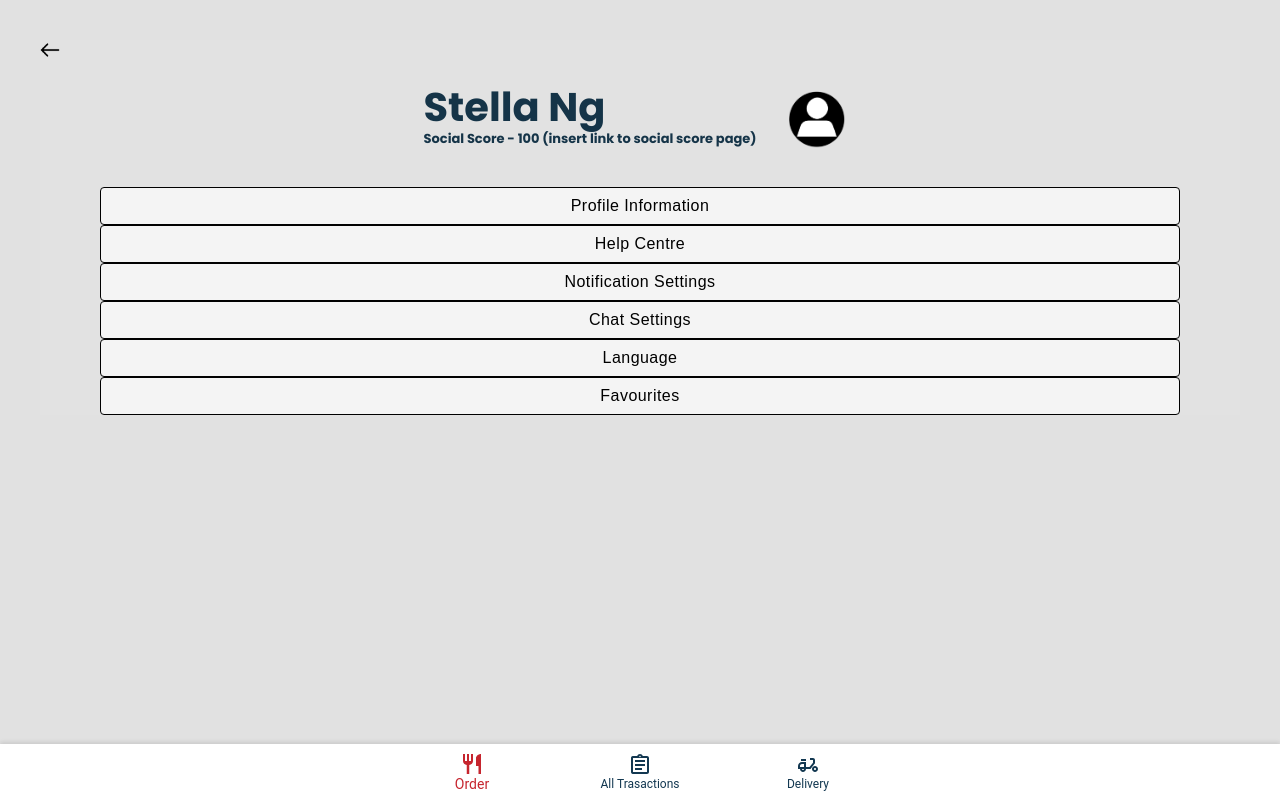
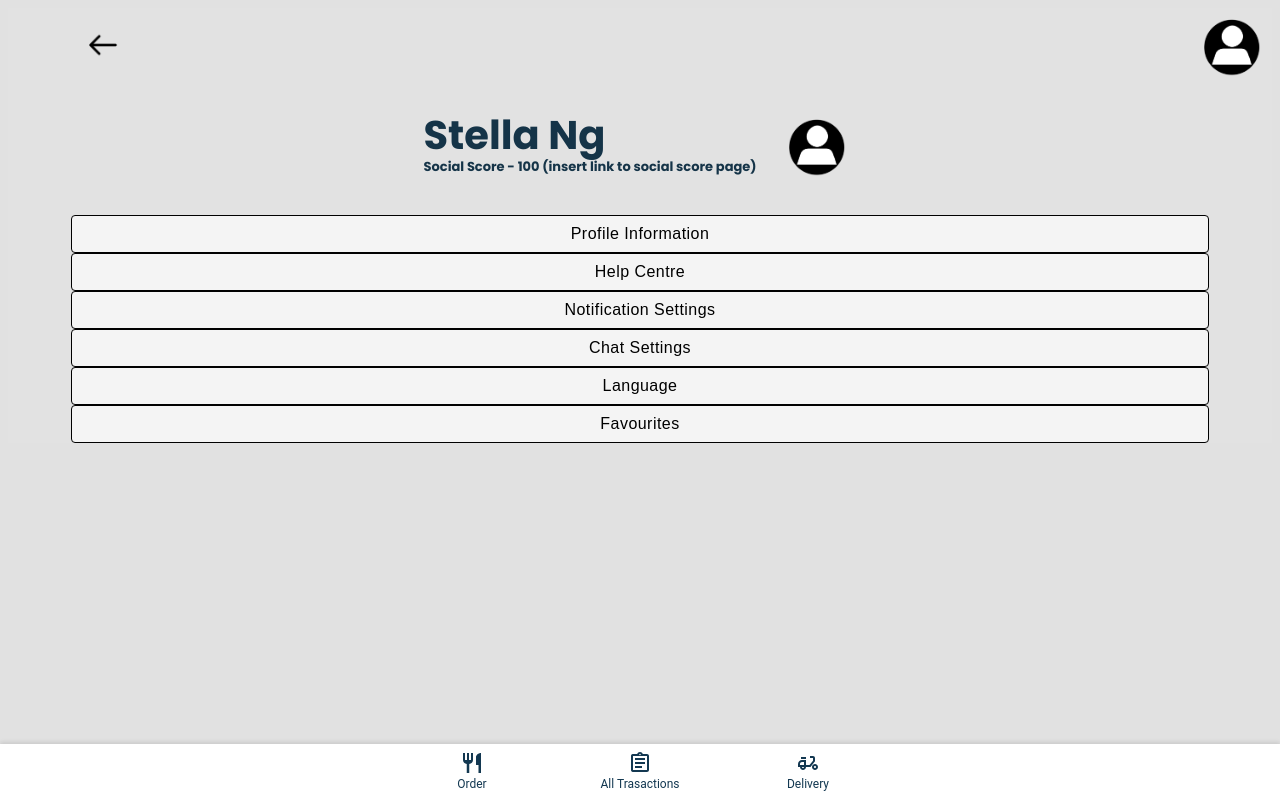
Before and after one commit to zylooooo/MaiBro, a React (Vite) app in the folder frontend/: page /settings in a window 1280 px wide. Built offline with nearby package versions, Linux system fonts and the light colour scheme.

Commit message:
Added Common Top Bar Components

```diff
--- a/frontend/src/components/common/bottomTab/bottomTab.jsx
+++ b/frontend/src/components/common/bottomTab/bottomTab.jsx
@@ -4,18 +4,17 @@ import RestaurantIcon from '@mui/icons-material/Restaurant';
 import AssignmentOutlinedIcon from '@mui/icons-material/AssignmentOutlined';
 import BottomNavigationAction from "@mui/material/BottomNavigationAction";
 import DeliveryDiningOutlinedIcon from '@mui/icons-material/DeliveryDiningOutlined';
+import { Link } from 'react-router-dom';
 
 
-const BottomTab = () => {
-    const [value, setValue] = React.useState(0);
+const BottomTab = (prop) => {
+    const [value, setValue] = React.useState(prop.value);
 
     return (
         <div
             style={{
-                display: "flex",
                 margin: "auto",
                 width: "100%",
-                display: "table",
                 boxShadow: "0px -2px 4px rgba(0, 0, 0, 0.1)",
                 position: "fixed",
                 bottom: "0",
@@ -43,16 +42,25 @@ const BottomTab = () => {
                 <BottomNavigationAction
                     disableRipple
                     label="Order"
+                    value = "Order"
+                    component={Link}
+                    to="/home"
                     icon={<RestaurantIcon />}
                 />
                 <BottomNavigationAction
                     disableRipple
                     label="All Trasactions"
+                    value = "Transaction"
+                    component={Link}
+                    to="/transaction"
                     icon={<AssignmentOutlinedIcon />}
                 />
                 <BottomNavigationAction
                     disableRipple
                     label="Delivery"
+                    value = "Delivery"
+                    component={Link}
+                    to="/delivery"
                     icon={<DeliveryDiningOutlinedIcon />}
                 />
             </BottomNavigation>
--- a/frontend/src/components/common/topTab/backButton/backButton.css
+++ /dev/null
@@ -1,8 +0,0 @@
-.back{
-    display: flex;
-    align-items: left;
-    position: "fixed";
-    top: 0;
-    width: 20px;
-    z-index: 100;
-}
--- a/frontend/src/components/common/topTab/backButton/backbutton.jsx
+++ /dev/null
@@ -1,18 +0,0 @@
-import React from 'react';
-import { Link, useLocation } from 'react-router-dom';
-import './backButton.css';
-
-const BackButton = () => {
-    const location = useLocation();
-    const pathname = location.pathname || '/';
-    const arr = pathname.split('/');
-    const currPage = arr[arr.length - 1];
-    const parentPath = arr
-        .filter((item) => {
-            return item !== currPage;
-        })
-        .join('/');
-    return <Link to={parentPath}>{<img className='back' src='src/assets/back.png'></img>}</Link>;
-};
-
-export default BackButton;
--- a/frontend/src/components/common/topTab/topTab.css
+++ b/frontend/src/components/common/topTab/topTab.css
@@ -1,8 +1,31 @@
-.back{
-    width: 20px;
-    padding: 10px;
-    margin: 15px 10px;
-    border: 1px solid black;
+
+.backDiv{
+    width: 15%;
+}
+
+.header{
+    font-weight: 600;
+    font-size: 4em;
+    font-weight: bold;
+    text-align: left;
+    padding-left: 2%;
+    margin-top: 15px;
+    word-wrap: break-word;
+    line-height: 80%;
+    width: 4.7em;
+}
+
+.orderHeader{
     display: flex;
-    align-items: left;
+    justify-content: space-between;
 }
+
+#root{
+    padding: 0px;
+}
+
+.profileTopBar{
+    display: flex;
+    justify-content: space-between;
+    align-items: center;
+}
--- a/frontend/src/components/common/topTab/topTab.jsx
+++ b/frontend/src/components/common/topTab/topTab.jsx
@@ -1,6 +1,7 @@
 import React from 'react';
 import { Link, useLocation } from 'react-router-dom';
-import './backButton.css';
+import './topTab.css';
+import { Button } from '@mui/material';
 
 const BackButton = () => {
     const location = useLocation();
@@ -12,7 +13,56 @@ const BackButton = () => {
             return item !== currPage;
         })
         .join('/');
-    return <Link to={parentPath}>{<img className='back' src='src/assets/back.png'></img>}</Link>;
+    return (
+        <div className='backDiv'>
+            <Link to={parentPath}>{<img style={{height:"30px"}} src='src/assets/back.png'></img>}</Link>
+        </div>
+    )
+
 };
 
 export default BackButton;
+
+export function StandardTopBar(prop) {
+    var headerName = prop.headerName
+    return (
+        <div className='header'>
+            {headerName}
+        </div>
+    )};
+
+export function OrderTopBar() {
+    return (
+        <div className='orderHeader'>
+            <div className='header'>
+                Order
+            </div>
+            <div style={{marginTop:"35px"}}>
+            <Button disableRipple fullWidth variant='contained'
+                style={{borderRadius: "25px", fontSize:"0.8em",marginBottom:"15px",backgroundColor:"#C6252E",height:"3.5em",textTransform:"none",fontWeight:"600",lineHeight:"100%"}} >
+                    + Custom Order
+            </Button>
+            </div>
+        </div>
+    )};
+
+export function ProfileTopBar() {
+    const location = useLocation();
+    const pathname = location.pathname || '/';
+    const arr = pathname.split('/');
+    const currPage = arr[arr.length - 1];
+    const parentPath = arr
+        .filter((item) => {
+            return item !== currPage;
+        })
+        .join('/');
+    return (
+            <>
+            <div className='profileTopBar'>
+                <BackButton />
+                <img src='src/assets/profile_pic.png' className='profilePicImg'/>
+            </div>
+
+            </>
+        )
+    };
--- /dev/null
+++ b/frontend/src/components/delivery/delivery.jsx
@@ -0,0 +1,16 @@
+import React from "react"
+import BottomTab from "../common/bottomTab/bottomTab"
+import { StandardTopBar } from "../common/topTab/topTab"
+
+export default function Delivery() {
+    return (
+        <>
+        <div>
+            <StandardTopBar headerName="Delivery"/>
+        </div>
+        <div>
+            <BottomTab value="Delivery"></BottomTab>
+        </div>
+        </>
+    )
+}
--- a/frontend/src/components/settings/Settings.jsx
+++ b/frontend/src/components/settings/Settings.jsx
@@ -2,7 +2,7 @@ import "./Settings.css";
 import React from "react";
 import { styled } from '@mui/material/styles';
 import Button from '@mui/material/Button';
-import BackButton from "../common/topTab/backButton/backbutton";
+import BackButton, { ProfileTopBar } from "../common/topTab/topTab.jsx";
 import BottomTab from "../common/bottomTab/bottomTab";
 
 
@@ -27,7 +27,7 @@ export default function Settings() {
     return (
         <div className="settingsArea">
             <div className="settingsHeader">
-                <BackButton></BackButton>
+                <ProfileTopBar/>
             </div>
             <div className="profile">
                 <div className="settingsFieldItem">
--- /dev/null
+++ b/frontend/src/components/transaction/transaction.jsx
@@ -0,0 +1,15 @@
+import React from "react"
+import BottomTab from "../common/bottomTab/bottomTab"
+import { ProfileTopBar, StandardTopBar } from "../common/topTab/topTab"
+
+export default function Transaction() {
+    return (
+        <div>
+            <ProfileTopBar />
+            <StandardTopBar headerName="History"/>
+            <div>
+                <BottomTab value="Transaction"></BottomTab>
+            </div>
+        </div>
+    )
+}
--- a/frontend/src/index.css
+++ b/frontend/src/index.css
@@ -9,6 +9,8 @@
   -webkit-font-smoothing: antialiased;
   -moz-osx-font-smoothing: grayscale;
   width: 100%;
+  overflow-x: hidden;
+  overflow-y: auto;
   padding: 0px;
 }
 
```
Also changed, not shown: frontend/src/main.jsx (+11 -8 lines).
